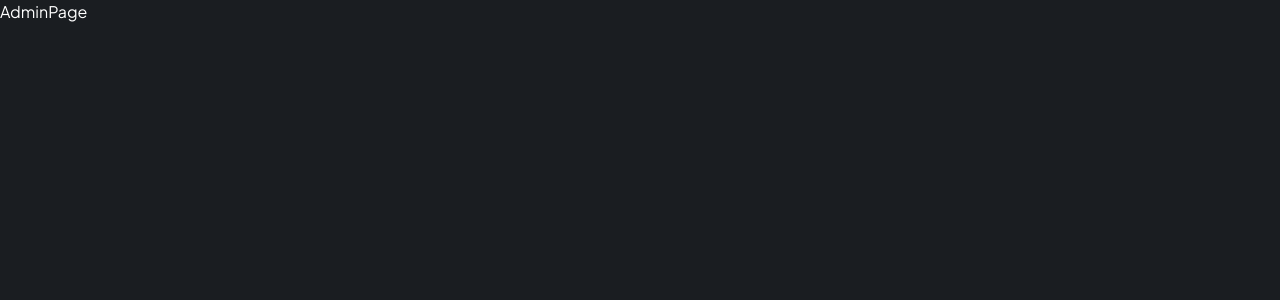
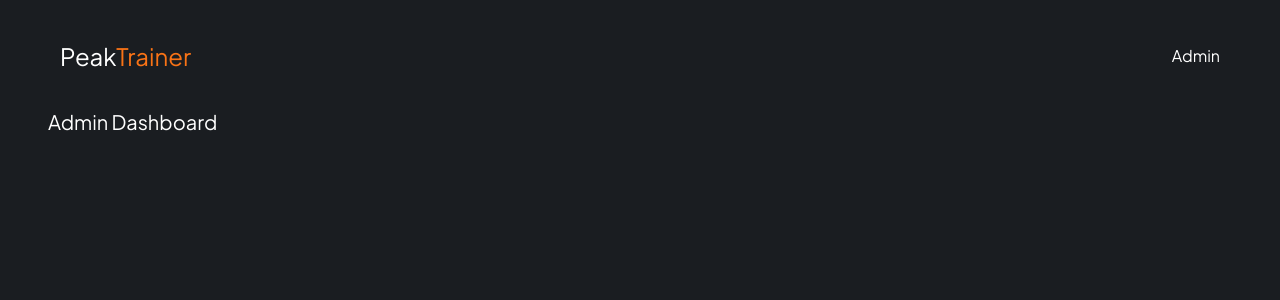
Before and after one commit to peckal33t/peaktrainer, a Next.js app: page /admin in a window 1280 px wide. Shown: the top 300 px of the page. Built offline with nearby package versions, Linux system fonts and the light colour scheme.

Commit message:
Little bit of styling the admin dashboard and editing some global css properties.

```diff
--- a/app/admin/page.tsx
+++ b/app/admin/page.tsx
@@ -1,7 +1,24 @@
-import React from "react";
+import Link from "next/link";
 
 const AdminPage = () => {
-  return <div>AdminPage</div>;
+  return (
+    <div className="mx-auto flex flex-col max-w-7xl space-y-4 py-5">
+      <div className="admin-header">
+        <Link href="/">
+          <h1 className="text-2xl">
+            Peak<span className="text-orange-500">Trainer</span>
+          </h1>
+        </Link>
+        <p>Admin</p>
+      </div>
+
+      <section className="admin-main">
+        <div className="w-full space-y-4">
+          <h1 className="text-xl">Admin Dashboard</h1>
+        </div>
+      </section>
+    </div>
+  );
 };
 
 export default AdminPage;
--- a/app/globals.css
+++ b/app/globals.css
@@ -82,7 +82,7 @@
   }
 
   .admin-header {
-    @apply sticky top-3 z-20 mx-3 flex items-center justify-between rounded-2xl bg-dark-200 px-[5%] py-5 shadow-lg xl:px-12;
+    @apply sticky top-3 z-20 mx-3 flex items-center justify-between rounded-2xl px-[5%] py-5 xl:px-12;
   }
 
   .admin-main {
```
